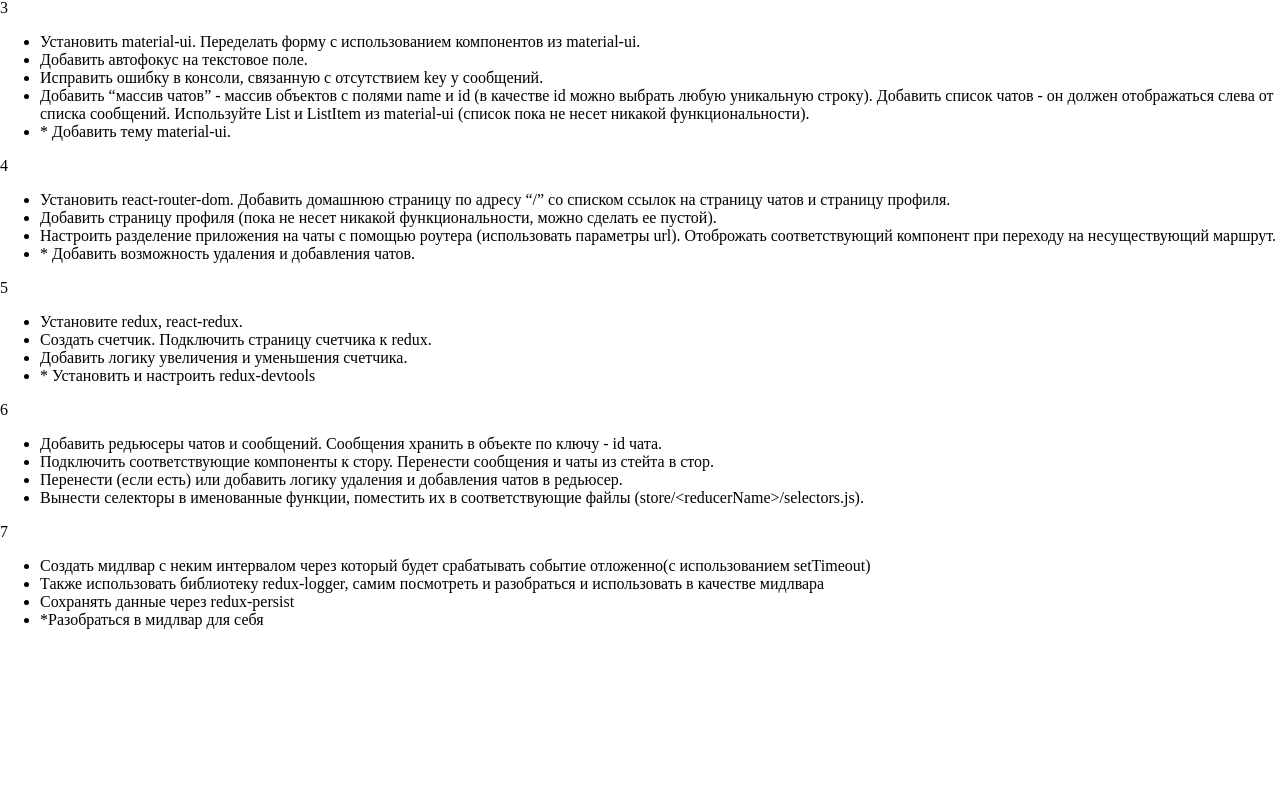
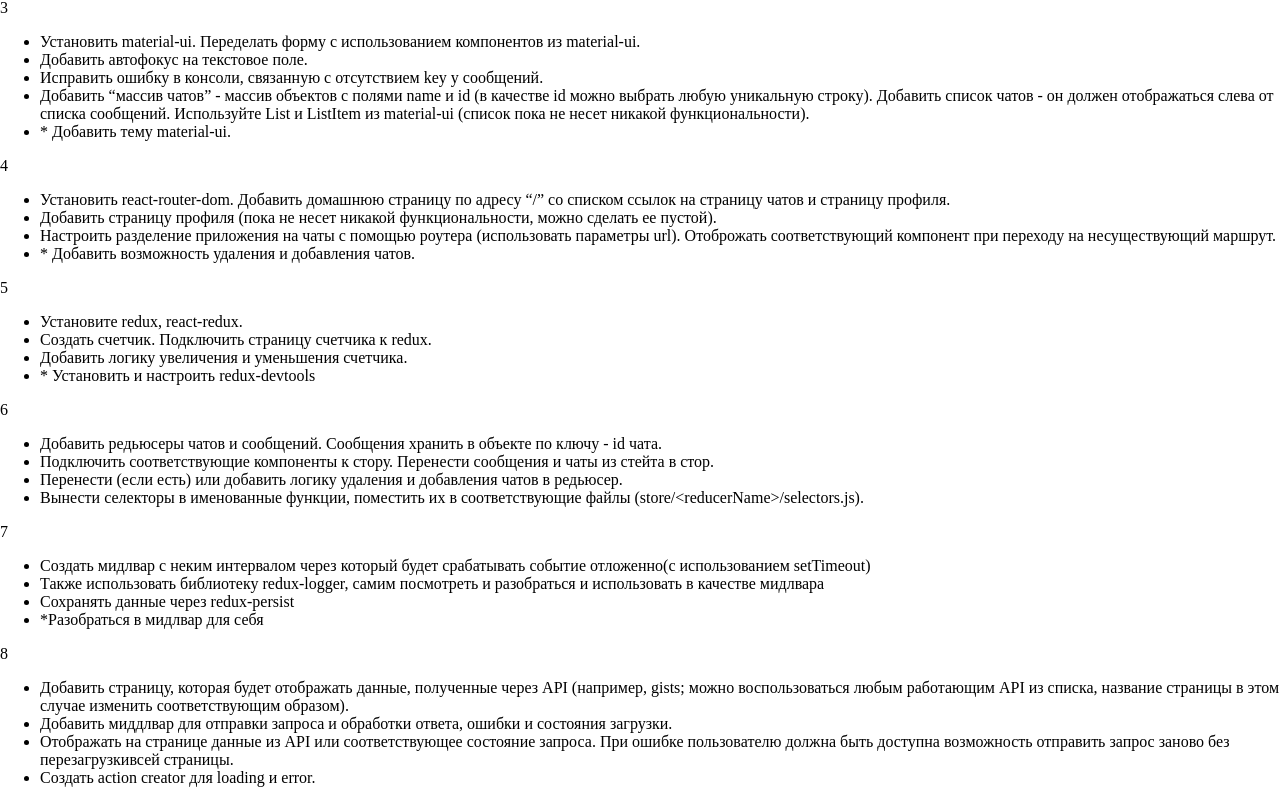
Before and after one commit to WolfManR/GeekBrainsReact, a React (Create React App) app in the folder study/: page / in a window 1280 px wide. Shown: the part 353-1156 px from the top of the page. Before the commit the page ends 998 px from the top, so only its background shows below. Built offline with nearby package versions, Linux system fonts and the light colour scheme.

Commit message:
add tasks for 8 homework

```diff
--- a/study/src/pages/Site.jsx
+++ b/study/src/pages/Site.jsx
@@ -68,6 +68,15 @@ const homeworks = [
       '*Разобраться в мидлвар для себя',
     ],
   },
+  {
+    number: 8,
+    tasks: [
+      'Добавить страницу, которая будет отображать данные, полученные через API (например, gists; можно воспользоваться любым работающим API из списка, название страницы в этом случае изменить соответствующим образом).',
+      'Добавить миддлвар для отправки запроса и обработки ответа, ошибки и состояния загрузки.',
+      'Отображать на странице данные из API или соответствующее состояние запроса. При ошибке пользователю должна быть доступна возможность отправить запрос заново без перезагрузкивсей страницы.',
+      'Создать action creator для loading и error.',
+    ],
+  },
 ]
 
 const Site = () => {
```
